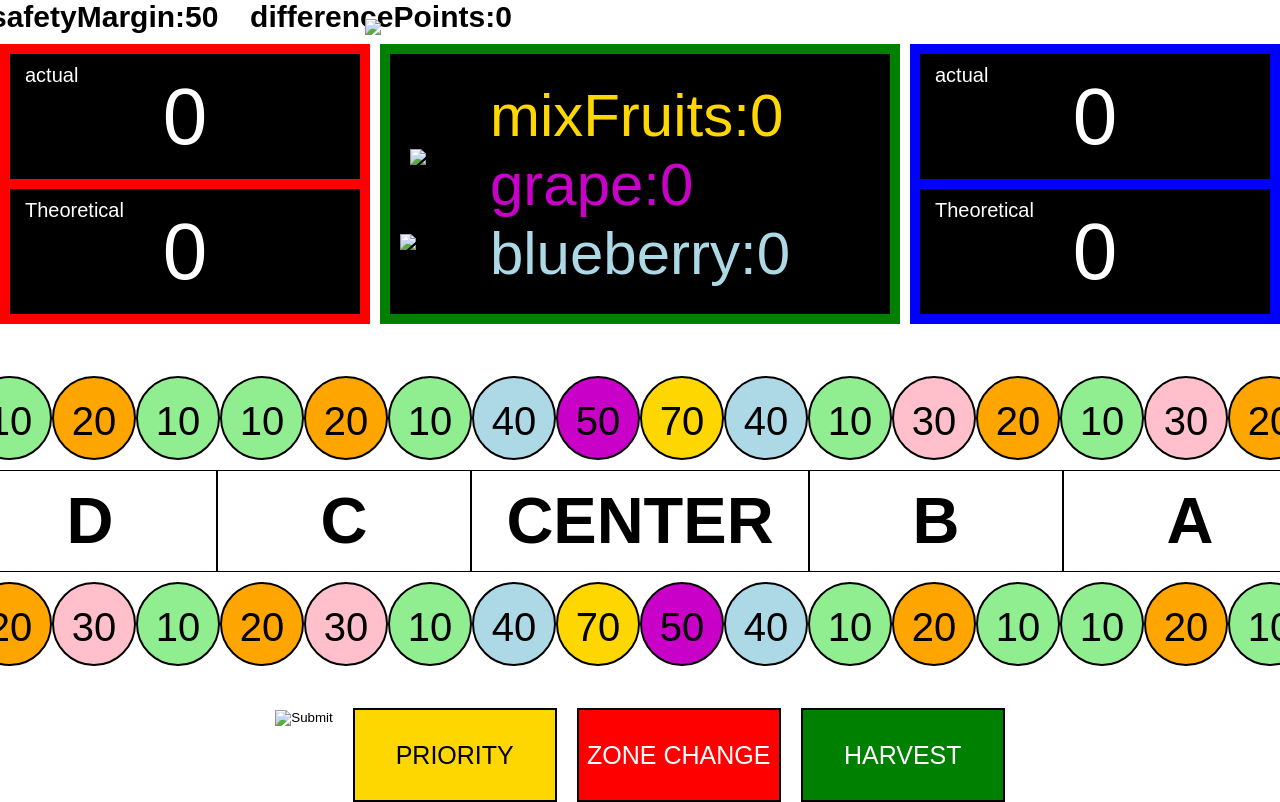
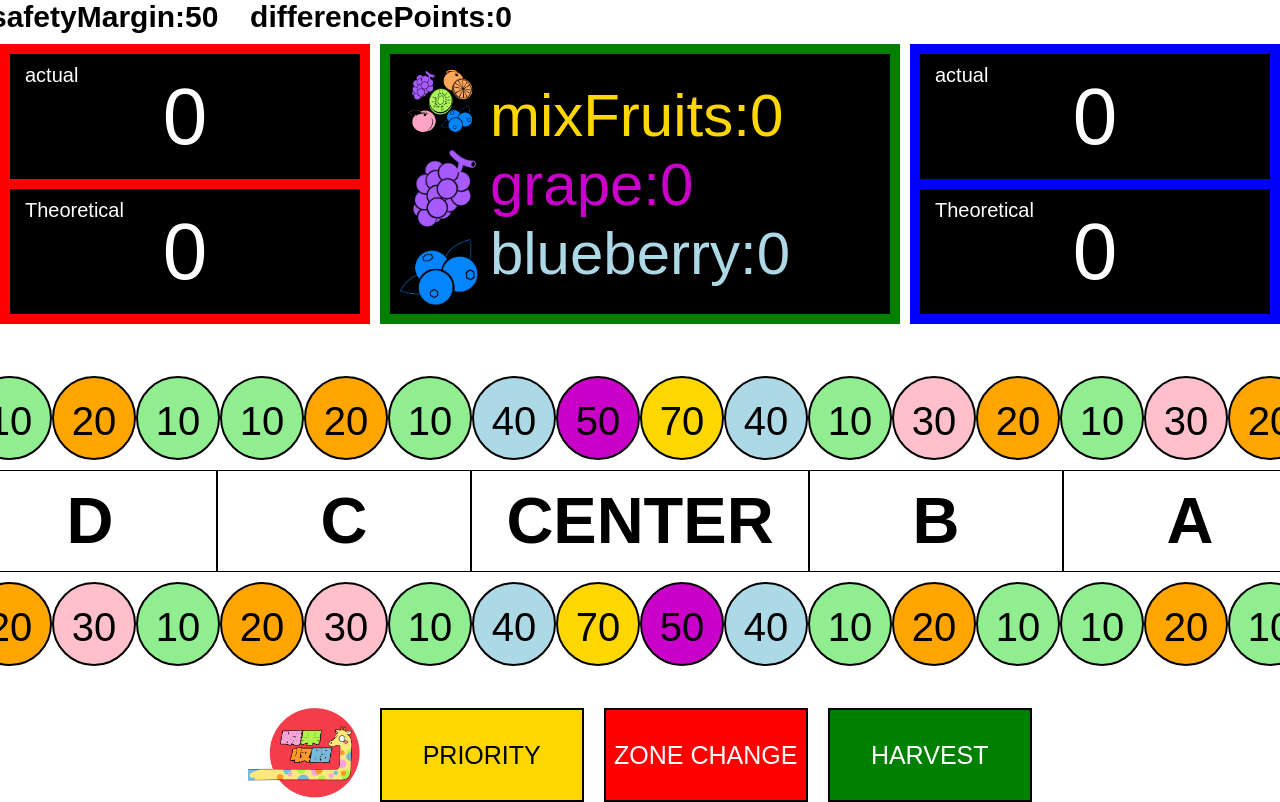
Before and after one commit to jani-onct/Robocon2023_FieldIndicator, a plain HTML site: page index.html in a window 1280 px wide. Shown: the top 802 px of the page. Drawn offline with Linux system fonts and the light colour scheme.

Commit message:
change image path

```diff
--- a/index.html
+++ b/index.html
@@ -32,15 +32,15 @@
                 <div class="perfect-box">
                     <span id="perfect">
                         <div class="mixFruits_perfectState_">
-                            <img src="image/allFruits.png">
+                            <img src="allFruits.png">
                             mixFruits:<span id="mixFruits_perfectState">0</span>
                         </div>
                         <div class="grape_perfectState_">
-                            <img src="image/grape.png">
+                            <img src="grape.png">
                             grape:<span id="grape_perfectState">0</span>
                         </div>
                         <div class="blueberry_perfectState_">
-                            <img src="image/blueberry.png">
+                            <img src="blueberry.png">
                             blueberry:<span id="blueberry_perfectState">0</span>
                         </div>
                     </span>
@@ -115,7 +115,7 @@
             <div class="reset-button">
                 <!-- <input type="checkbox" id="reset-button"> -->
                 <!-- <img src="image/logo.png" height="90px" /> -->
-                <input type="image" src="image/logo.png" height="90px" id="reset-button">
+                <input type="image" src="logo.png" height="90px" id="reset-button">
                 <!-- <label for="reset-button">RESET</label> -->
                 <!-- <label for="reset-button">RESET</label> -->
             </div>
```
